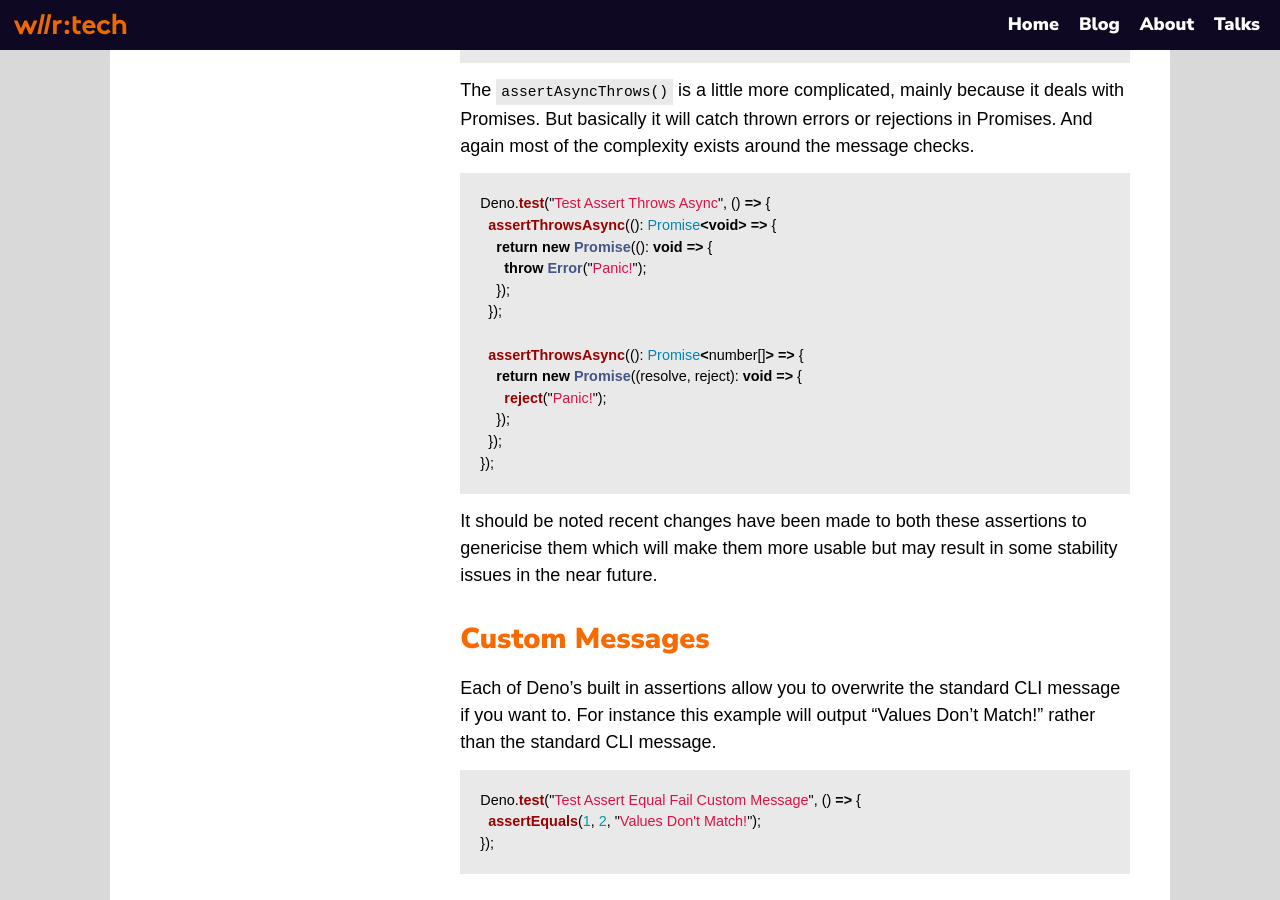
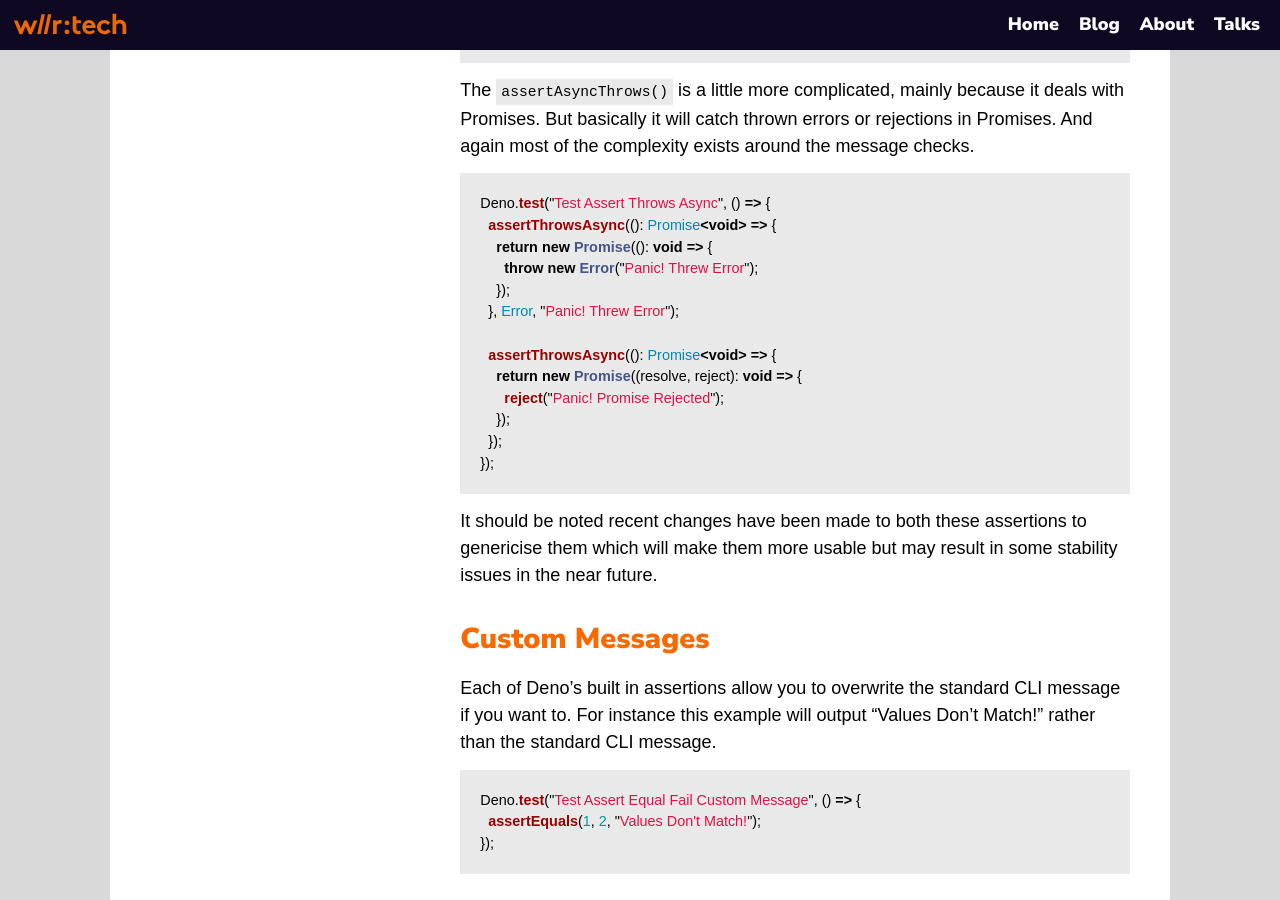
Before and after one commit to RobDWaller/robdwaller.github.io, a Jekyll site: the page built from _posts/2020-06-13-how-write-tests-deno.md, in a window 1280 px wide and 900 px high, scrolled down 5930 px. Built offline with Jekyll 4.4.1, drawn with Linux system fonts in a browser that asks for light colours; comment, search, counter and statistics services are not loaded.

Commit message:
Fixed issues in deno test post with assertThrowsAsync example.

```diff
--- a/_posts/2020-06-13-how-write-tests-deno.md
+++ b/_posts/2020-06-13-how-write-tests-deno.md
@@ -187,13 +187,13 @@ The `assertAsyncThrows()` is a little more complicated, mainly because it deals
 Deno.test("Test Assert Throws Async", () => {
   assertThrowsAsync((): Promise<void> => {
     return new Promise((): void => {
-      throw Error("Panic!");
+      throw new Error("Panic! Threw Error");
     });
-  });
+  }, Error, "Panic! Threw Error");
 
-  assertThrowsAsync((): Promise<number[]> => {
+  assertThrowsAsync((): Promise<void> => {
     return new Promise((resolve, reject): void => {
-      reject("Panic!");
+      reject("Panic! Promise Rejected");
     });
   });
 });
```
